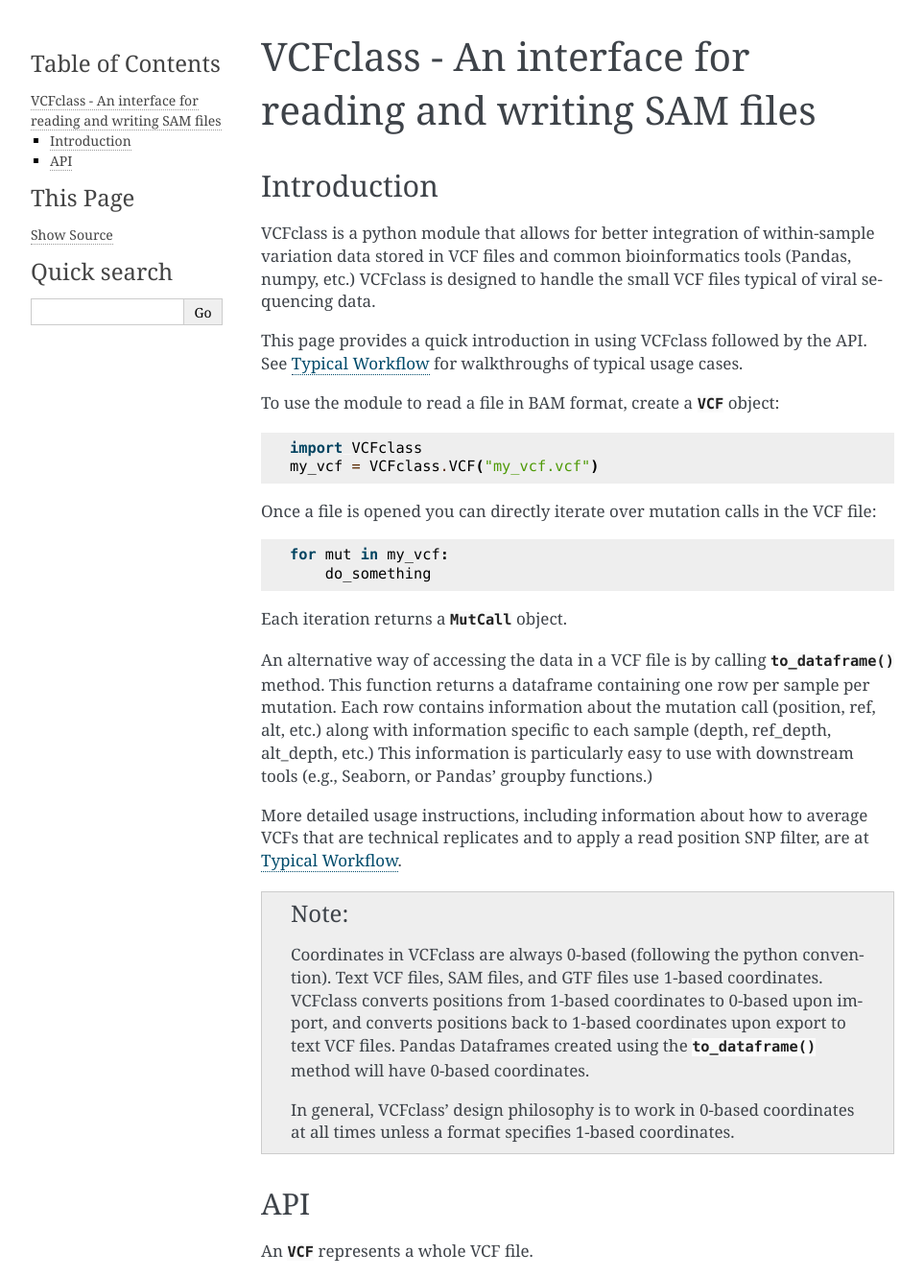
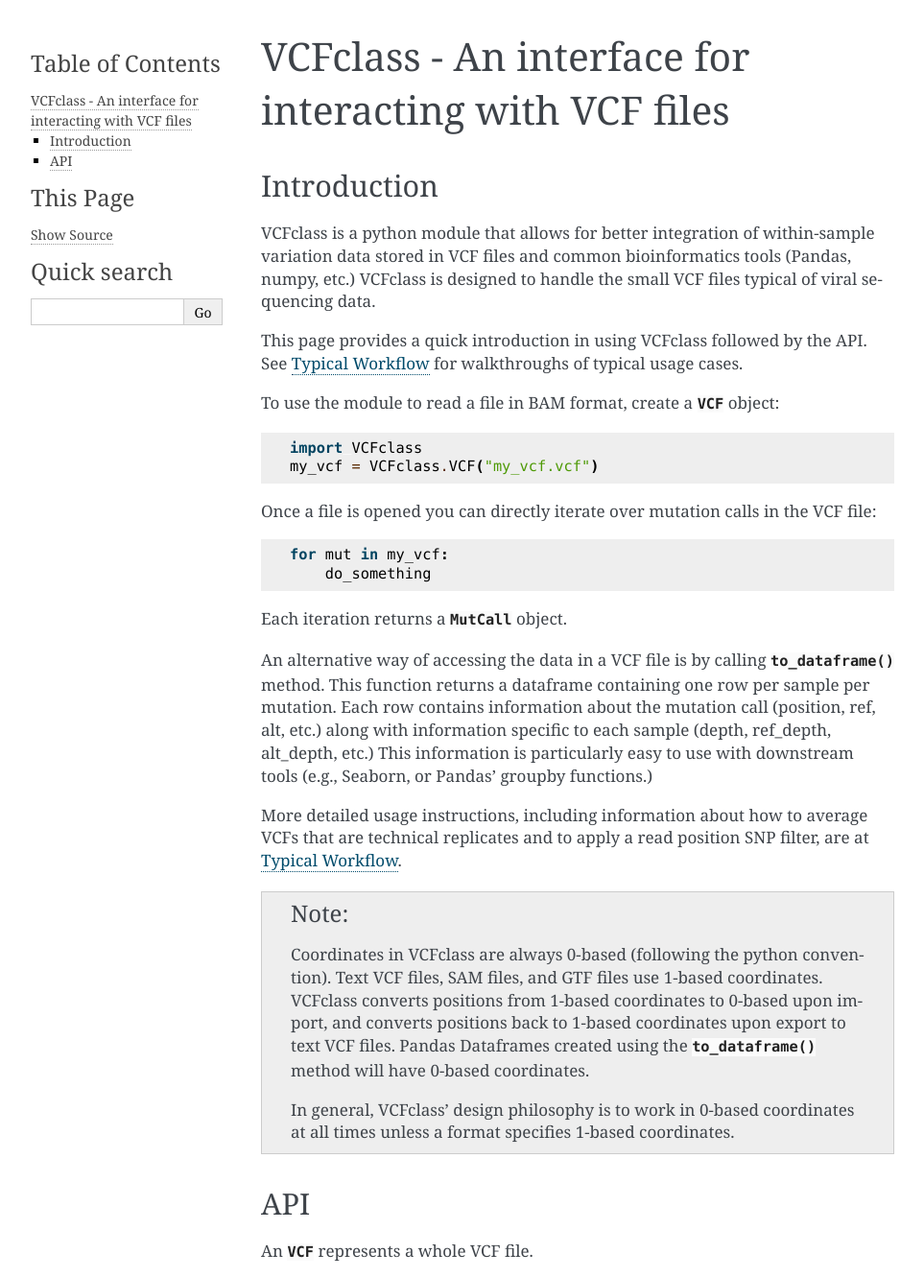
Before and after one commit to JosephLalli/VCFclass, a Sphinx documentation site: the page built from docs/source/api.rst, in a window 1280 px wide, cut to the strip 0-1331 px from the top of the page. Shown: the whole strip at 96% size, without its empty margins (148-1111 px from the left). Built offline with Sphinx 7.4.7, drawn with Linux system fonts in a browser that asks for light colours.

Commit message:
Fix typo in api.rst

```diff
--- a/docs/source/api.rst
+++ b/docs/source/api.rst
@@ -1,5 +1,5 @@
 ======================================================
-VCFclass - An interface for reading and writing SAM files
+VCFclass - An interface for interacting with VCF files
 ======================================================
 
 Introduction
```
